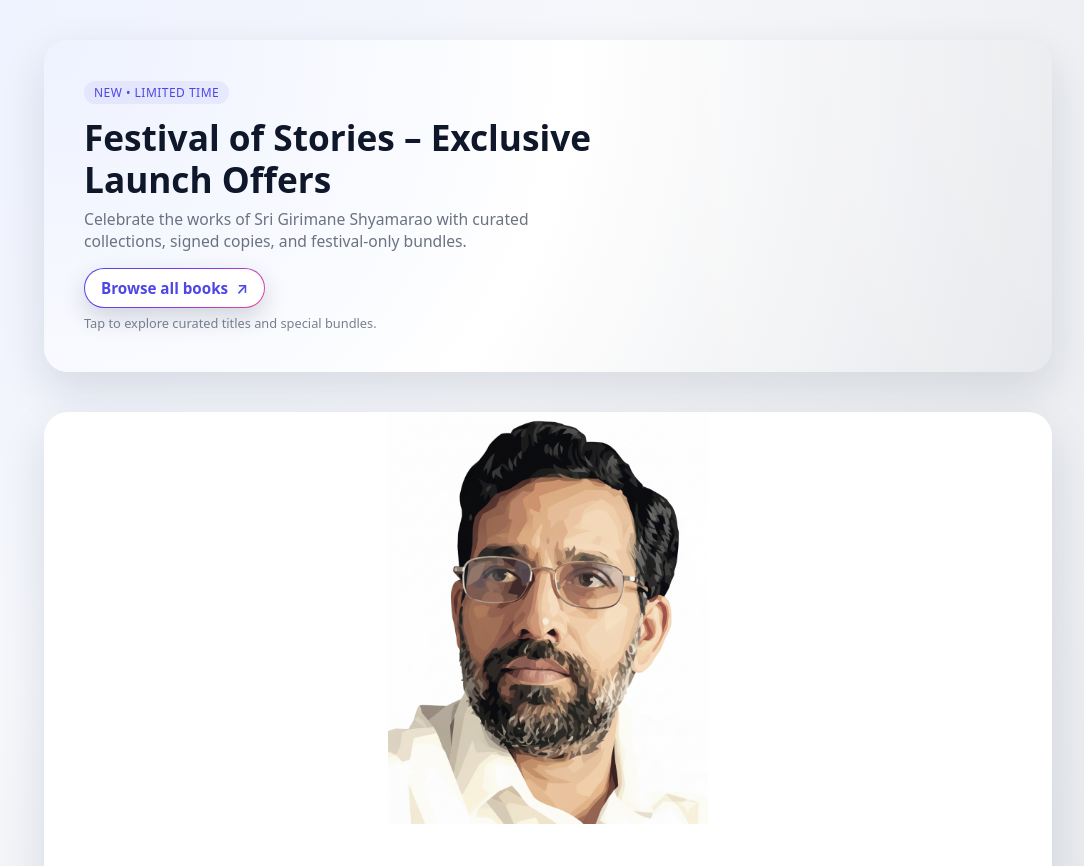
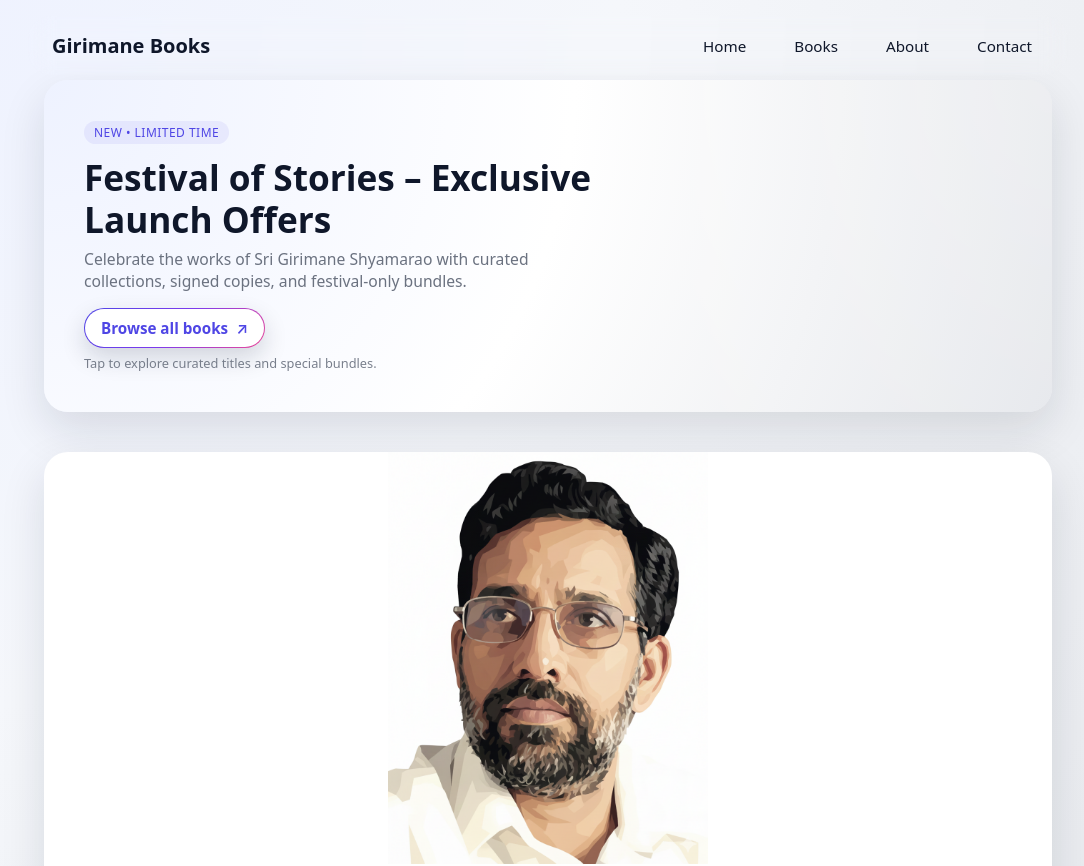
Before and after one commit to abhishekhk93/girimane-books, a Next.js app: page / in a window 1280 px wide. Shown: the top 866 px of the page, without its empty margins (92-1176 px from the left). Built offline with nearby package versions, Linux system fonts and the light colour scheme.

Commit message:
restructure files and update styles

```diff
--- a/src/app/globals.css
+++ b/src/app/globals.css
@@ -31,7 +31,14 @@ body {
 }
 
 main {
+  padding-top: 40px;
   width: 100%;
+}
+
+@media (min-width: 768px) {
+  main {
+    padding-top: 40px;
+  }
 }
 
 a {
--- a/src/app/layout.tsx
+++ b/src/app/layout.tsx
@@ -1,6 +1,7 @@
 import type { Metadata } from "next";
 import localFont from "next/font/local";
 import "./globals.css";
+import { Navigation } from "@/components/common/Navigation/Navigation";
 
 const geistSans = localFont({
   src: "./fonts/GeistVF.woff",
@@ -14,8 +15,8 @@ const geistMono = localFont({
 });
 
 export const metadata: Metadata = {
-  title: "Create Next App",
-  description: "Generated by create next app",
+  title: "Girimane Books - E-commerce Portal",
+  description: "E-commerce portal to sell the books of author Sri Girimane Shyamarao",
 };
 
 export default function RootLayout({
@@ -26,6 +27,7 @@ export default function RootLayout({
   return (
     <html lang="en">
       <body className={`${geistSans.variable} ${geistMono.variable}`}>
+        <Navigation />
         {children}
       </body>
     </html>
--- a/src/app/page.tsx
+++ b/src/app/page.tsx
@@ -1,6 +1,6 @@
 import { Container } from "@/components/common/Container";
-import { EventBanner } from "@/components/home/EventBanner";
-import { AuthorHero } from "@/components/home/AuthorHero";
+import { EventBanner } from "@/components/home/EventBanner/EventBanner";
+import { AuthorHero } from "@/components/home/AuthorHero/AuthorHero";
 
 export const revalidate = 300;
 
--- /dev/null
+++ b/src/components/common/Navigation/Navigation.module.css
@@ -0,0 +1,248 @@
+.navSpacer {
+    height: 0;
+    transition: height 0.4s cubic-bezier(0.4, 0, 0.2, 1);
+}
+
+.navSpacerActive {
+    height: calc(80px + var(--space-xl) *2);
+}
+
+@media (min-width: 768px) {
+    .navSpacerActive {
+        height: calc(90px + var(--space-xl) *2);
+    }
+}
+
+.navWrapper {
+  position: fixed;
+  top: 0;
+  left: 0;
+  right: 0;
+  z-index: 1000;
+  justify-content: center;
+  padding: var(--space-lg);
+  transition: padding 0.4s cubic-bezier(0.4, 0, 0.2, 1),
+    top 0.4s cubic-bezier(0.4, 0, 0.2, 1),
+    left 0.4s cubic-bezier(0.4, 0, 0.2, 1),
+    right 0.4s cubic-bezier(0.4, 0, 0.2, 1),
+    margin 0.4s cubic-bezier(0.4, 0, 0.2, 1);
+}
+
+.navWrapperScrolled {
+  padding: var(--space-xl) var(--space-lg);
+  top: var(--space-xl);
+  left: var(--space-xl);
+  right: var(--space-xl);
+  max-width: 1040px;
+  margin: auto auto;
+}
+
+.nav {
+  width: 100%;
+  max-width: 1040px;
+  margin: 0 auto;
+}
+
+.navContainer {
+  width: 100%;
+  padding: var(--space-lg) var(--space-xl);
+  display: flex;
+  align-items: center;
+  justify-content: space-between;
+  background: transparent;
+  backdrop-filter: blur(12px);
+  -webkit-backdrop-filter: blur(12px);
+  border: none;
+  border-radius: var(--radius-lg);
+  box-shadow: none;
+  transition: background 0.4s cubic-bezier(0.4, 0, 0.2, 1),
+    border 0.4s cubic-bezier(0.4, 0, 0.2, 1),
+    box-shadow 0.4s cubic-bezier(0.4, 0, 0.2, 1);
+}
+
+.navContainerScrolled {
+  background: var(--color-bg-elevated);
+  border: 1px solid var(--color-border-subtle);
+  box-shadow: 0 8px 32px rgba(15, 23, 42, 0.12);
+  /* padding: var(--space-md) var(--space-lg); */
+}
+
+.logo {
+  font-size: 1.25rem;
+  font-weight: 700;
+  color: var(--color-text-main);
+  text-decoration: none;
+}
+
+.desktopNav {
+  display: none;
+  list-style: none;
+  margin: 0;
+  padding: 0;
+  gap: var(--space-xl);
+  align-items: center;
+}
+
+.navContainerScrolled .desktopNav {
+  gap: var(--space-lg);
+}
+
+@media (min-width: 768px) {
+  .desktopNav {
+    display: flex;
+  }
+}
+
+@media (min-width: 768px) {
+  .navWrapperScrolled {
+    width: 75%;
+  }
+}
+
+.navLink {
+  color: var(--color-text-main);
+  text-decoration: none;
+  font-size: 0.95rem;
+  font-weight: 500;
+  padding: var(--space-sm) var(--space-md);
+  border-radius: var(--radius-md);
+  transition: all 0.2s ease;
+  position: relative;
+}
+
+.navLink:hover {
+  color: var(--color-primary);
+  background: rgba(79, 70, 229, 0.06);
+}
+
+.navLink::after {
+  content: "";
+  position: absolute;
+  bottom: 0;
+  left: 50%;
+  transform: translateX(-50%);
+  width: 0;
+  height: 2px;
+  background: var(--color-primary);
+  transition: width 0.3s ease;
+}
+
+.navLink:hover::after {
+  width: calc(100% - var(--space-md) * 2);
+}
+
+/* Hamburger Button */
+.hamburger {
+  display: flex;
+  flex-direction: column;
+  justify-content: space-around;
+  width: 24px;
+  height: 20px;
+  background: transparent;
+  border: none;
+  cursor: pointer;
+  padding: 0;
+  z-index: 1001;
+  transition: all 0.3s ease;
+}
+
+@media (min-width: 768px) {
+  .hamburger {
+    display: none;
+  }
+}
+
+.hamburger span {
+  width: 100%;
+  height: 2px;
+  background: var(--color-text-main);
+  border-radius: 2px;
+  transition: all 0.3s cubic-bezier(0.4, 0, 0.2, 1);
+  transform-origin: center;
+}
+
+.hamburgerOpen span:nth-child(1) {
+  transform: rotate(45deg) translate(6px, 6px);
+}
+
+.hamburgerOpen span:nth-child(2) {
+  opacity: 0;
+  transform: translateX(-10px);
+}
+
+.hamburgerOpen span:nth-child(3) {
+  transform: rotate(-45deg) translate(6px, -6px);
+}
+
+/* Mobile Menu Overlay */
+.mobileOverlay {
+  position: fixed;
+  inset: 0;
+  background: rgba(15, 23, 42, 0.4);
+  backdrop-filter: blur(4px);
+  -webkit-backdrop-filter: blur(4px);
+  z-index: 999;
+  animation: fadeIn 0.3s ease;
+}
+
+@keyframes fadeIn {
+  from {
+    opacity: 0;
+  }
+  to {
+    opacity: 1;
+  }
+}
+
+/* Mobile Menu */
+.mobileMenu {
+  position: fixed;
+  top: 0;
+  right: 0;
+  bottom: 0;
+  width: 280px;
+  max-width: 85vw;
+  background: var(--color-bg-elevated);
+  backdrop-filter: blur(20px);
+  -webkit-backdrop-filter: blur(20px);
+  box-shadow: -4px 0 24px rgba(15, 23, 42, 0.12);
+  z-index: 1000;
+  padding: var(--space-3xl) var(--space-xl);
+  animation: slideInRight 0.3s cubic-bezier(0.4, 0, 0.2, 1);
+  overflow-y: auto;
+}
+
+@keyframes slideInRight {
+  from {
+    transform: translateX(100%);
+  }
+  to {
+    transform: translateX(0);
+  }
+}
+
+.mobileNav {
+  list-style: none;
+  margin: 0;
+  padding: 0;
+  display: flex;
+  flex-direction: column;
+  gap: var(--space-sm);
+}
+
+.mobileNavLink {
+  display: block;
+  color: var(--color-text-main);
+  text-decoration: none;
+  font-size: 1.1rem;
+  font-weight: 500;
+  padding: var(--space-md) var(--space-lg);
+  border-radius: var(--radius-md);
+  transition: all 0.2s ease;
+}
+
+.mobileNavLink:hover {
+  color: var(--color-primary);
+  background: rgba(79, 70, 229, 0.08);
+  transform: translateX(4px);
+}
--- /dev/null
+++ b/src/components/common/Navigation/Navigation.tsx
@@ -0,0 +1,124 @@
+"use client";
+
+import { useState, useEffect } from "react";
+import Link from "next/link";
+import styles from "./Navigation.module.css";
+
+const navLinks = [
+  { label: "Home", href: "/" },
+  { label: "Books", href: "/books" },
+  { label: "About", href: "/about" },
+  { label: "Contact", href: "/contact" },
+];
+
+export function Navigation() {
+  const [isScrolled, setIsScrolled] = useState(false);
+  const [isMobileMenuOpen, setIsMobileMenuOpen] = useState(false);
+
+  useEffect(() => {
+    if (typeof window === "undefined") return;
+
+    const handleScroll = () => {
+      setIsScrolled(window.scrollY > 20);
+    };
+
+    window.addEventListener("scroll", handleScroll);
+    return () => {
+      if (typeof window !== "undefined") {
+        window.removeEventListener("scroll", handleScroll);
+      }
+    };
+  }, []);
+
+  useEffect(() => {
+    if (typeof document === "undefined" || !document.body) return;
+
+    if (isMobileMenuOpen) {
+      document.body.style.overflow = "hidden";
+    } else {
+      document.body.style.overflow = "";
+    }
+    return () => {
+      if (typeof document !== "undefined" && document.body) {
+        document.body.style.overflow = "";
+      }
+    };
+  }, [isMobileMenuOpen]);
+
+  const toggleMobileMenu = () => {
+    setIsMobileMenuOpen(!isMobileMenuOpen);
+  };
+
+  const closeMobileMenu = () => {
+    setIsMobileMenuOpen(false);
+  };
+
+  return (
+    <>
+        <div className={`${styles.navSpacer} ${isScrolled ? styles.navSpacerActive : ""}`} />
+      <div className={`${styles.navWrapper} ${isScrolled ? styles.navWrapperScrolled : ""}`}>
+        <nav
+          className={styles.nav}
+          aria-label="Main navigation"
+        >
+          <div className={`${styles.navContainer} ${isScrolled ? styles.navContainerScrolled : ""}`}>
+            <Link href="/" className={styles.logo}>
+              Girimane Books
+            </Link>
+
+            {/* Desktop Navigation */}
+            <ul className={styles.desktopNav}>
+              {navLinks.map((link) => (
+                <li key={link.href}>
+                  <Link href={link.href} className={styles.navLink}>
+                    {link.label}
+                  </Link>
+                </li>
+              ))}
+            </ul>
+
+            {/* Mobile Hamburger Button */}
+            <button
+              className={`${styles.hamburger} ${
+                isMobileMenuOpen ? styles.hamburgerOpen : ""
+              }`}
+              onClick={toggleMobileMenu}
+              aria-label="Toggle mobile menu"
+              aria-expanded={isMobileMenuOpen}
+            >
+              <span></span>
+              <span></span>
+              <span></span>
+            </button>
+          </div>
+        </nav>
+      </div>
+
+      {/* Mobile Menu Overlay */}
+      {isMobileMenuOpen && (
+        <>
+          <div
+            className={styles.mobileOverlay}
+            onClick={closeMobileMenu}
+            aria-hidden="true"
+          />
+          <div className={styles.mobileMenu}>
+            <ul className={styles.mobileNav}>
+              {navLinks.map((link) => (
+                <li key={link.href}>
+                  <Link
+                    href={link.href}
+                    className={styles.mobileNavLink}
+                    onClick={closeMobileMenu}
+                  >
+                    {link.label}
+                  </Link>
+                </li>
+              ))}
+            </ul>
+          </div>
+        </>
+      )}
+    </>
+  );
+}
```
Also changed, not shown: src/components/home/AuthorHero/AuthorHero.module.css (renamed from src/components/home/AuthorHero.module.css), src/components/home/AuthorHero/AuthorHero.tsx (renamed from src/components/home/AuthorHero.tsx), src/components/home/EventBanner/EventBanner.module.css (renamed from src/components/home/EventBanner.module.css), src/components/home/EventBanner/EventBanner.tsx (renamed from src/components/home/EventBanner.tsx).
